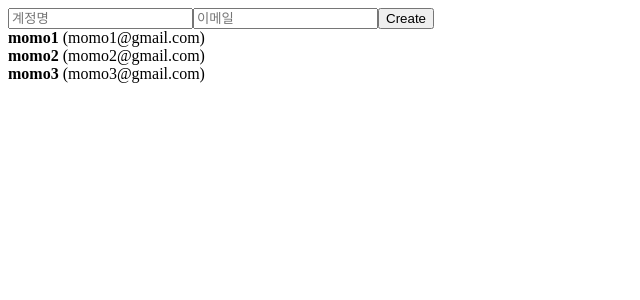
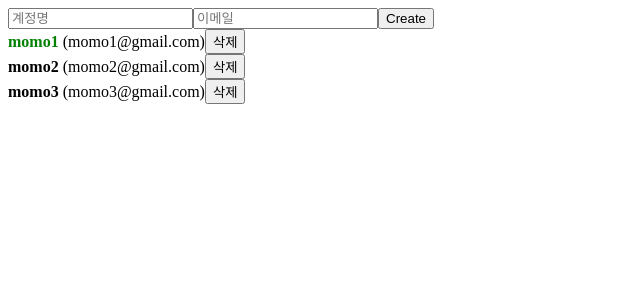
Before and after one commit to wdudtlrw78/velopert-lecture, a React app in the folder basic/: page / in a window 1280 px wide. Shown: the top 300 px of the page, without its empty margins (0-640 px from the left). Built offline with nearby package versions, Linux system fonts and the light colour scheme.

Commit message:
배열 항목 제거 및 수정

```diff
--- a/basic/App.js
+++ b/basic/App.jsx
@@ -23,16 +23,19 @@
       id: 1,
       username: 'momo1',
       email: 'momo1@gmail.com',
+      active: true,
     },
     {
       id: 2,
       username: 'momo2',
       email: 'momo2@gmail.com',
+      active: false,
     },
     {
       id: 3,
       username: 'momo3',
       email: 'momo3@gmail.com',
+      active: false,
     },
   ]);
 
@@ -52,10 +55,18 @@
     nextId.current += 1;
   };
 
+  const onRemove = (id) => {
+    setUsers(users.filter((user) => user.id !== id));
+  };
+
+  const onToggle = (id) => {
+    setUsers(users.map((user) => (user.id === id ? { ...user, active: !user.active } : user)));
+  };
+
   return (
     <>
       <CreateUser username={username} email={email} onChange={onChange} onCreate={onCreate} />
-      <UserList users={users} />
+      <UserList users={users} onRemove={onRemove} onToggle={onToggle} />
     </>
   );
 };
--- a/basic/UserList.jsx
+++ b/basic/UserList.jsx
@@ -1,18 +1,31 @@
 import React from 'react';
 
-function User({ user }) {
+function User({ user, onRemove, onToggle }) {
+  const { username, email, id, active } = user;
+
   return (
     <div>
-      <b>{user.username}</b> <span>({user.email})</span>
+      <b
+        style={{
+          color: active ? 'green' : 'black',
+          cursor: 'pointer',
+        }}
+        onClick={() => onToggle(id)}
+      >
+        {user.username}
+      </b>
+      &nbsp;
+      <span>({user.email})</span>
+      <button onClick={() => onRemove(id)}>삭제</button>
     </div>
   );
 }
 
-function UserList({ users }) {
+function UserList({ users, onRemove, onToggle }) {
   return (
     <div>
       {users.map((user) => (
-        <User key={user.id} user={user} />
+        <User key={user.id} user={user} onRemove={onRemove} onToggle={onToggle} />
       ))}
     </div>
   );
```
